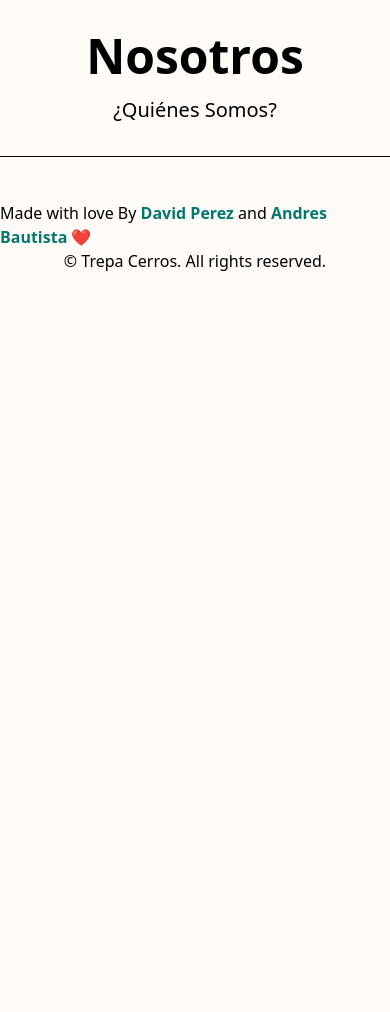
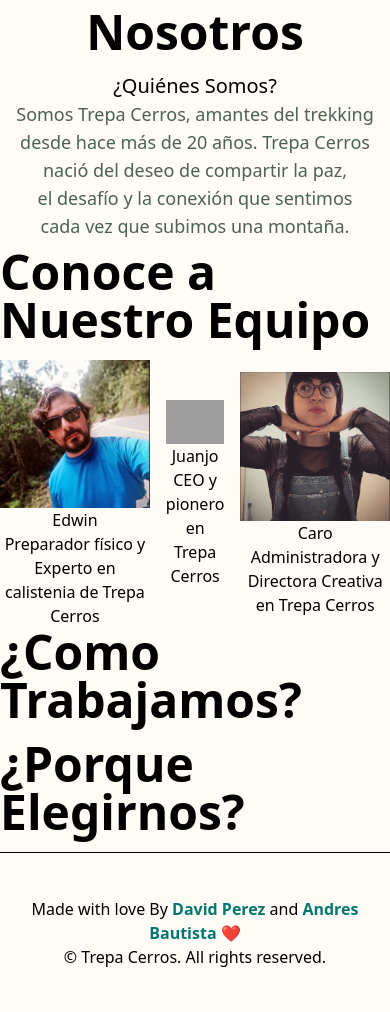
Before and after one commit to and-rs/caminatas, a FastAPI app: page /about in a window 390 px wide. Shown: the part 97-1109 px from the top of the page. Before the commit the page ends 368 px from the top, so only its background shows below. Run offline with FastAPI, Linux system fonts and the light colour scheme; grey boxes are pictures that could not be loaded.

Commit message:
[feat] | working on responsive and other pages layout

```diff
--- a/app/api/client.py
+++ b/app/api/client.py
@@ -4,10 +4,10 @@ from fastapi.routing import APIRouter
 
 from app.config import templates
 
-router = APIRouter()
+router: APIRouter = APIRouter()
 
 
-CAROUSEL_IMAGES = [
+CAROUSEL_IMAGES: list[str] = [
     "/static/images/bg1.png",
     "/static/images/forest.jpg",
     "/static/images/trail.jpg",
@@ -15,8 +15,8 @@ CAROUSEL_IMAGES = [
 ]
 
 
-@router.get("/carousel", response_class=HTMLResponse)
-def carousel_fragment(request: Request):
+@router.get(path="/carousel", response_class=HTMLResponse)
+def carousel_fragment(request: Request) -> Response:
     current_index: int = request.session.get("image_index", 0)
     src: str = CAROUSEL_IMAGES[current_index]
     next_index: int = (current_index + 1) % len(CAROUSEL_IMAGES)
@@ -30,7 +30,7 @@ def carousel_fragment(request: Request):
 @router.get(path="/toggle-mobile-modal", response_class=HTMLResponse)
 async def toggle_sidebar(request: Request):
     current_visible: bool = request.session.get("mobile_menu_visible", False)
-    visible = not current_visible
+    visible: bool = not current_visible
     request.session["mobile_menu_visible"] = visible
     return templates.TemplateResponse(
         "partials/mobile-modal.jinja", {"request": request, "visible": visible}
--- a/app/data/walks.py
+++ b/app/data/walks.py
@@ -1,12 +1,28 @@
-walks = [
+walks: list[dict] = [
     {
-        "name": "Sutatausa",
-        "description": "Lorem ipsum dolor sit amet consectetur adipisicing elit. Quisquam, quod. Lorem ipsum dolor sit amet consectetur adipisicing elit. Quisquam, quod. Lorem ipsum dolor sit amet consectetur adipisicing elit. Quisquam, quod.",
-        "images": ["../../static/images/forest.jpg", "../../static/images/trail.jpg", "../../static/images/trees.jpg"]
+        "name": "Farallones de Sutatausa",
+        "description": "Los Farallones de Sutatausa, son un imponente tesoro natural en Cundinamarca, Colombia. Ofrecen vistas espectaculares, formaciones rocosas impresionantes y una caminata desafiante llena de historia y conexión con la naturaleza",
+        "images": ["../../static/images/forest.jpg", "../../static/images/trail.jpg", "../../static/images/trees.jpg"],
+        "info": {
+            "duration": "5 horas",
+            "length": "6 km",
+            "difficulty": "Medio",
+            "height": "3000 m.s.n.m",
+            "elevation": "400 m",
+            "price": "90.000 COP",
+        }
     },
     {
-        "name": "Pan de Azucar",
+        "name": "Páramo Guatánfur",
         "description": "Lorem ipsum dolor sit amet consectetur adipisicing elit. Quisquam, quod. Lorem ipsum dolor sit amet consectetur adipisicing elit. Quisquam, quod. Lorem ipsum dolor sit amet consectetur adipisicing elit. Quisquam, quod.",
-        "images": ["../../static/images/forest.jpg", "../../static/images/trail.jpg", "../../static/images/trees.jpg"]
+        "images": ["../../static/images/forest.jpg", "../../static/images/trail.jpg", "../../static/images/trees.jpg"],
+        "info": {
+            "duration": "5 horas",
+            "length": "6 km",
+            "difficulty": "Medio",
+            "height": "3000 m.s.n.m",
+            "elevation": "400 m",
+            "price": "90.000 COP",
+        }
     }
 ]
--- a/templates/pages/about.jinja
+++ b/templates/pages/about.jinja
@@ -1,7 +1,38 @@
 {% extends 'base.jinja' %}
 {% block content %}
-    <div class="p-8 text-center">
-        <h1 class="mb-4 text-5xl font-bold">Nosotros</h1>
-        <h2 class="text-xl">¿Quiénes Somos?</h2>
+    <div class="flex flex-col justify-center items-center max-w-xl">
+        <div class="p-2 text-center">
+            <h1 class="mb-4 text-5xl font-bold">Nosotros</h1>
+            <h2 class="text-xl">¿Quiénes Somos?</h2>
+            <p class="text-lg text-muted-foreground text-balance">
+                Somos Trepa Cerros, amantes del trekking desde hace más de 20 años. Trepa Cerros nació del deseo de compartir la paz, el desafío y la conexión que sentimos cada vez que subimos una montaña.
+            </p>
+        </div>
+
+        <h1 class="mb-4 text-5xl font-bold">Conoce a Nuestro Equipo</h1>
+        <div class="flex justify-center items-center text-center gap-4">
+            <div>
+                <img src="./static/images/team/edwin.png" alt="Edwin">
+                <h2>Edwin</h2>
+                <p>Preparador físico y Experto en calistenia de Trepa Cerros</p>
+            </div>
+            <div>
+                <img src="./static/images/team/juanjo.png" alt="Juanjo">
+                <h2>Juanjo</h2>
+                <p>CEO y pionero en Trepa Cerros</p>
+            </div>
+            <div>
+                <img src="./static/images/team/caro.png" alt="Caro">
+                <h2>Caro</h2>
+                <p>Administradora y Directora Creativa en Trepa Cerros</p>
+            </div>
+        </div>
+
+        <div>
+            <h1 class="mb-4 text-5xl font-bold">¿Como Trabajamos?</h1>
+        </div>
+        <div>
+            <h1 class="mb-4 text-5xl font-bold">¿Porque Elegirnos?</h1>
+        </div>
     </div>
 {% endblock content %}
--- a/templates/partials/footer.jinja
+++ b/templates/partials/footer.jinja
@@ -1,4 +1,4 @@
-<footer class="flex flex-col justify-center items-center w-full h-40 border-t">
+<footer class="flex flex-col justify-center items-center max-w-xl h-40 border-t text-center">
     <p>
         Made with love By <a href="https://github.com/davidperez95"
     class="font-semibold text-teal-700 hover:underline">David Perez</a> and <a href="https://github.com/and-rs"
--- a/templates/partials/header.jinja
+++ b/templates/partials/header.jinja
@@ -21,11 +21,11 @@
                 aria="WhatsApp", icon_path="/static/assets/whatsapp.svg") }}
     </div>
 
-    <button class="flex justify-center items-center rounded-md transition-colors duration-200 sm:hidden size-10"
+    <button class="flex justify-center items-center rounded-md transition-colors duration-200 md:hidden size-10"
             aria-controls="mobile-modal"
             hx-get="/toggle-mobile-modal"
             hx-target="#toggle-box"
-            hx-swap="innerHTML">
+            hx-swap="innerHTML transition:true">
 
         <svg class="size-6" fill="none" stroke="currentColor" viewBox="0 0 24 24">
             <path stroke-linecap="round" stroke-linejoin="round" stroke-width="2" d="M4 6h16M4 12h16M4 18h16" />
--- a/templates/partials/mobile-modal.jinja
+++ b/templates/partials/mobile-modal.jinja
@@ -3,7 +3,7 @@
 {% if visible %}
     <div id="toggle-box" class="relative md:hidden">
 
-        <div class="absolute right-0 top-full z-50 mt-2 w-64 rounded-lg border shadow-lg opacity-100 transition-all duration-300 bg-background"
+        <div class="absolute right-0 top-16 z-50 w-64 rounded-lg border shadow-lg opacity-100 transition-all duration-300 bg-background"
              aria-label="Menú móvil"
              role="menu">
             <div class="p-4">
```
Also changed, not shown: templates/pages/blog.jinja (+7 -5 lines), templates/pages/home.jinja (+4 -4 lines), templates/pages/walks.jinja (+31 -4 lines), static/images/team/caro.png (added), static/images/team/edwin.png (added), static/output.css, 1 other file.
